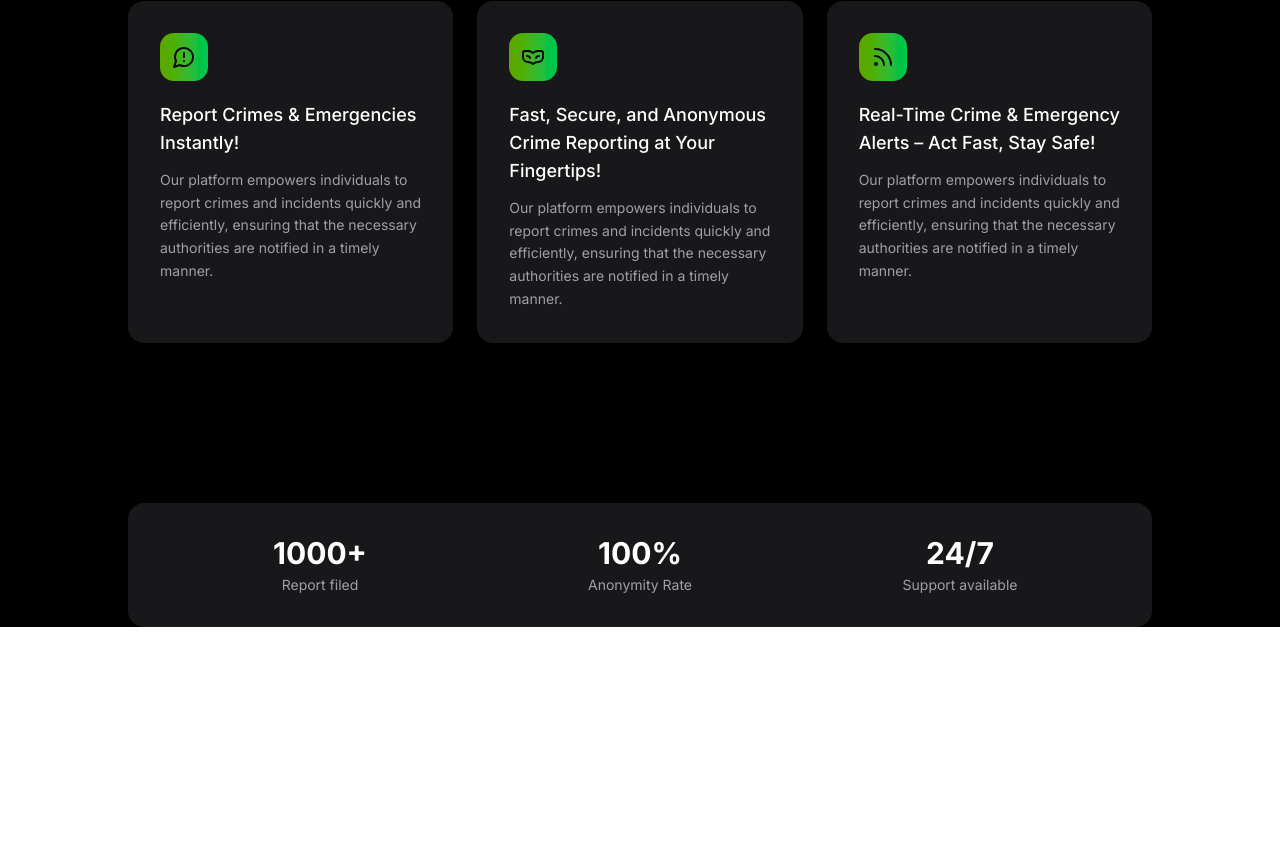
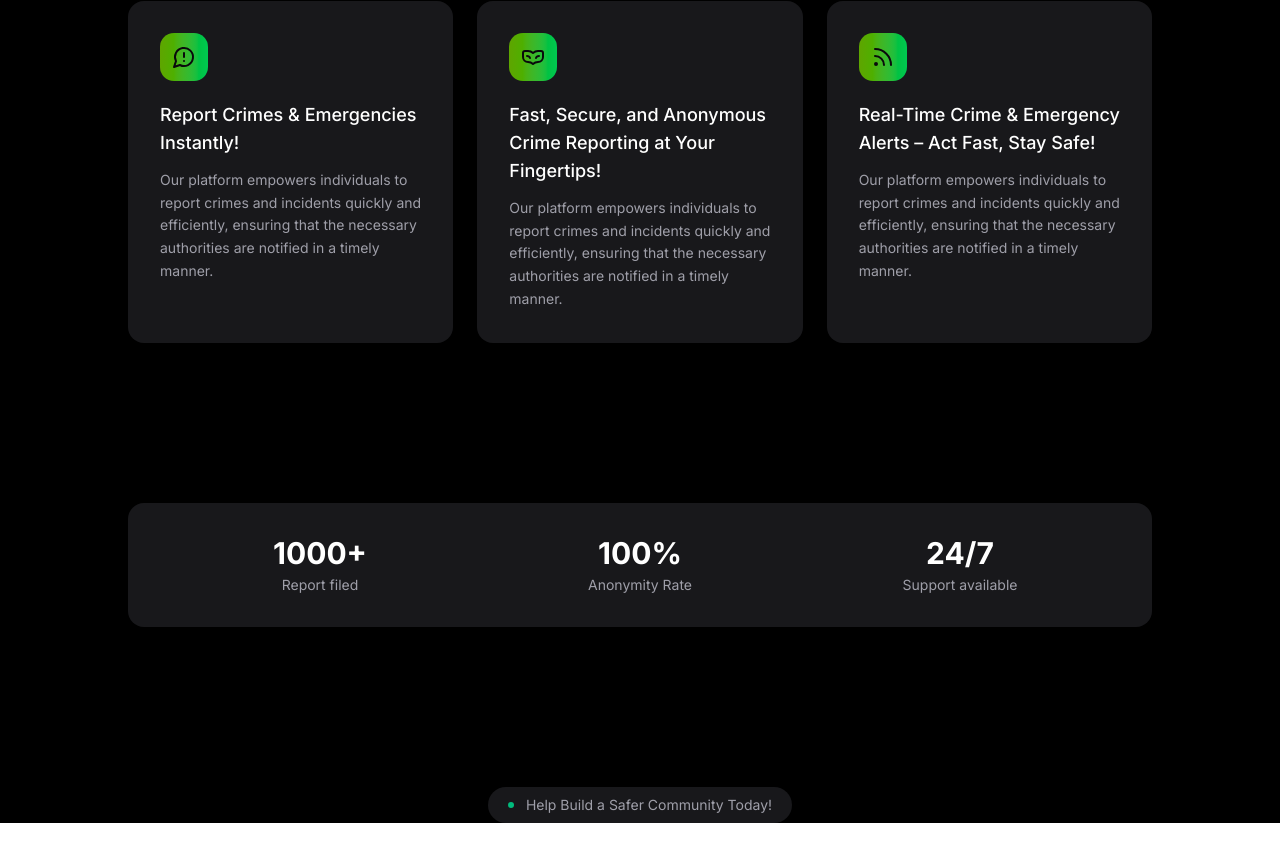
Before and after one commit to PriyanshuPaul79/Suraksha, a Next.js app: page / in a window 1280 px wide. Shown: the part 835-1696 px from the top of the page. Before the commit the page ends 1462 px from the top, so only its background shows below. Built offline with nearby package versions, Linux system fonts and the light colour scheme.

Commit message:
added trust badge

```diff
--- a/app/page.tsx
+++ b/app/page.tsx
@@ -136,9 +136,15 @@ export default function Home() {
 
 
         {/* stats  */}
-
         <StatsSection />
 
+
+        {/* perople trust us  */}
+        <div className="mt-40 mb-20 flex justify-center">
+          <div className="inline-flex items-center gap-3 rounded-full bg-zinc-900 px-5 py-2 text-sm text-zinc-400">
+            <span className="h-1.5 w-1.5 rounded-full bg-emerald-500" />
+            Help Build a Safer Community Today!          </div>
+        </div>
 
 
       </div>
```
